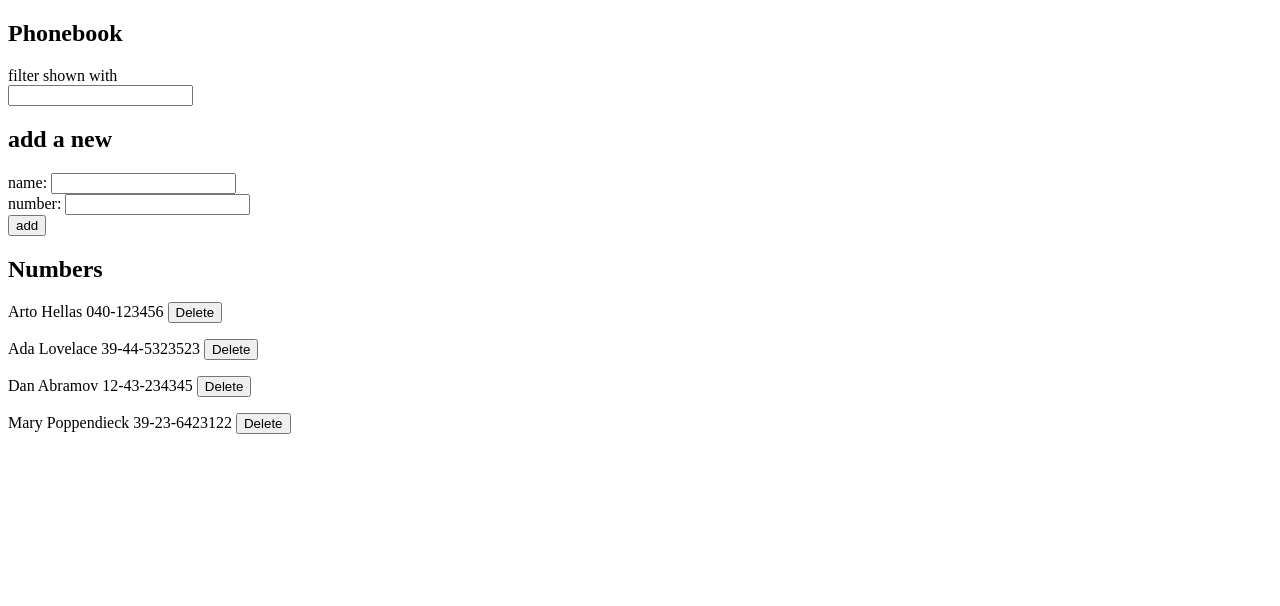
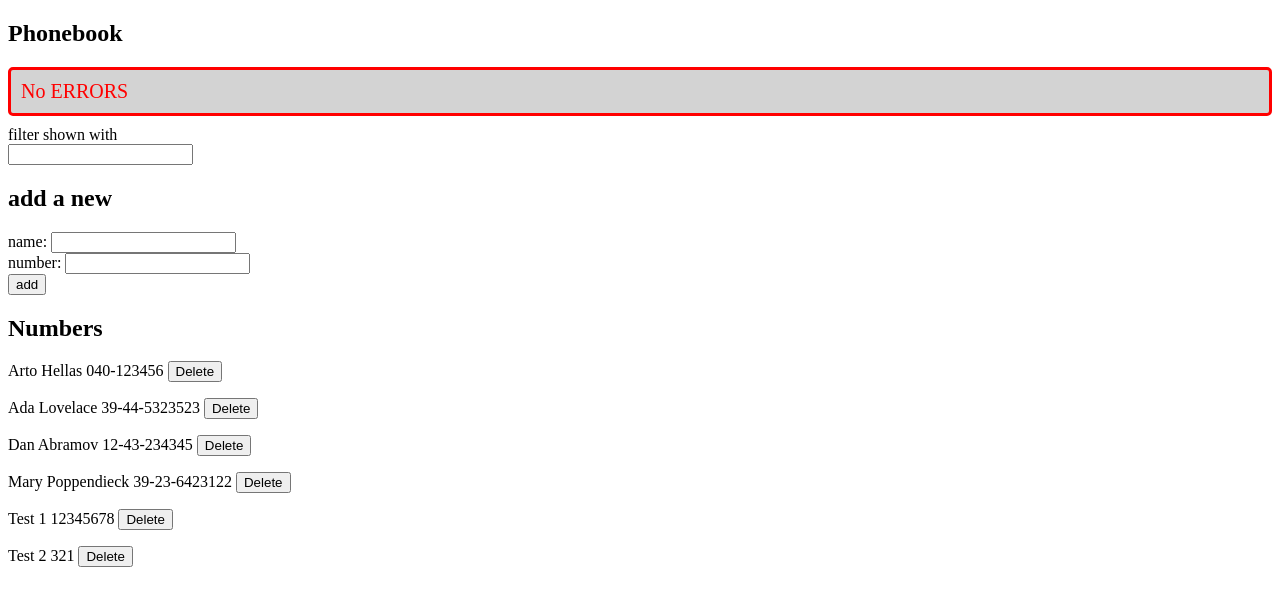
Before and after one commit to LOK-PLOK/Fullstack-exercises, a React (Vite) app in the folder part2/phonebook/: page / in a window 1280 px wide. Shown: the top 606 px of the page. Built offline with nearby package versions, Linux system fonts and the light colour scheme; data requests are answered from the project's data file.

Commit message:
added notification for add, update, and error

```diff
--- a/part2/phonebook/db.json
+++ b/part2/phonebook/db.json
@@ -19,6 +19,16 @@
       "id": "4",
       "name": "Mary Poppendieck",
       "number": "39-23-6423122"
+    },
+    {
+      "id": "676e",
+      "name": "Test 1",
+      "number": "12345678"
+    },
+    {
+      "name": "Test 2",
+      "number": "321",
+      "id": "6fb5"
     }
   ]
 }
--- a/part2/phonebook/src/App.jsx
+++ b/part2/phonebook/src/App.jsx
@@ -4,6 +4,9 @@ import Persons from './components/Persons'
 import Filter from './components/Filter'
 import axios from 'axios'
 import Services from './services/persons'
+import Notification from './components/Notification'
+
+
 
 const App = () => {
   const [persons, setPersons] = useState([])
@@ -11,6 +14,7 @@ const App = () => {
   const [newNumber,setNewNumber] = useState('')
   const [search,setSearch] = useState('')
   const [searchResult,setSearchResult] = useState(persons)
+  const [errorMessage, setErrorMessage] = useState('No ERRORS')
 
   useEffect(() =>{
     Services
@@ -45,21 +49,24 @@ const App = () => {
           const updated = persons.map(person =>person.id !== check.id ? person : response.data)
           setPersons(updated)
           setSearchResult(updated)
+          setErrorMessage(`Updated ${nameObject.name}`)
+          setTimeout(()=>{
+            setErrorMessage(null)
+          },5000)
         })
-        .catch(error =>{
-          alert(
-            `The person ${nameObject.name} was already deleted from server`
-          )
-          setPersons(persons.filter(person => person.id !== check.id))
-          setSearchResult(persons.filter(person => person.id !== check.id))
-        })
+
       }
     }else{
       Services
       .create(nameObject)
       .then(response => {
         newSet(response.data)
+        setErrorMessage(`Added ${nameObject.name}`)
+        setTimeout(()=>{
+          setErrorMessage(null)
+        },5000)
       })
+
     }
     clearInputs()
   }
@@ -94,13 +101,25 @@ const App = () => {
           setPersons(removed)
           setSearchResult(removed)
         })
+      .catch(error =>{
+        setErrorMessage(
+          `The person ${personObj.name} was already deleted from server`
+        )
+        setTimeout(()=>{
+          setErrorMessage(null)
+        },5000)
+        setPersons(removed)
+        setSearchResult(removed)
+      })
     }
   }
+
 
 
   return (
     <div>
       <h2>Phonebook</h2>
+      <Notification  message={errorMessage}/>
 
       <Filter find = {find} value ={search} handleNewSearch = {handleNewSearch}/>
 
@@ -114,6 +133,7 @@ const App = () => {
       <h2>Numbers</h2>
 
       <Persons persons ={searchResult} handleDelete ={handleDelete}/>
+
     </div>
   )
 }
--- /dev/null
+++ b/part2/phonebook/src/components/Notification.jsx
@@ -0,0 +1,16 @@
+const Notification = ({message}) =>{
+    if (message === null){
+        return null
+    }
+
+    const notificationType = message.includes('Added') || message.includes('Updated')
+    const style = (notificationType)? 'success':'error'
+
+    return(
+        <div className = {style}>
+            {message}
+        </div>
+    )
+}
+
+export default Notification
--- a/part2/phonebook/src/components/Person.jsx
+++ b/part2/phonebook/src/components/Person.jsx
@@ -1,6 +1,9 @@
+
+
 const Person = ({person, handleDelete}) =>{
     return(
         <p>{person.name} {person.number} <button onClick={()=>handleDelete(person)}>Delete</button></p>
+
     )
 }
 
--- a/part2/phonebook/src/components/Persons.jsx
+++ b/part2/phonebook/src/components/Persons.jsx
@@ -1,5 +1,4 @@
 import Person from './Person'
-
 const Persons = ({persons , handleDelete}) =>{
     return(
         persons.map((person) => {
--- /dev/null
+++ b/part2/phonebook/src/index.css
@@ -0,0 +1,19 @@
+.error{
+    color: red;
+    background: lightgray;
+    font-size: 20px;
+    border-style: solid;
+    border-radius: 5px;
+    padding: 10px;
+    margin-bottom: 10px;
+}
+
+.success{
+    color: green;
+    background: lightgray;
+    font-size: 20px;
+    border-style: solid;
+    border-radius: 5px;
+    padding: 10px;
+    margin-bottom: 10px;
+}
--- a/part2/phonebook/src/main.jsx
+++ b/part2/phonebook/src/main.jsx
@@ -1,5 +1,6 @@
 import ReactDOM from 'react-dom/client'
 
 import App from './App'
+import './index.css'
 
 ReactDOM.createRoot(document.getElementById('root')).render(<App />)
```
